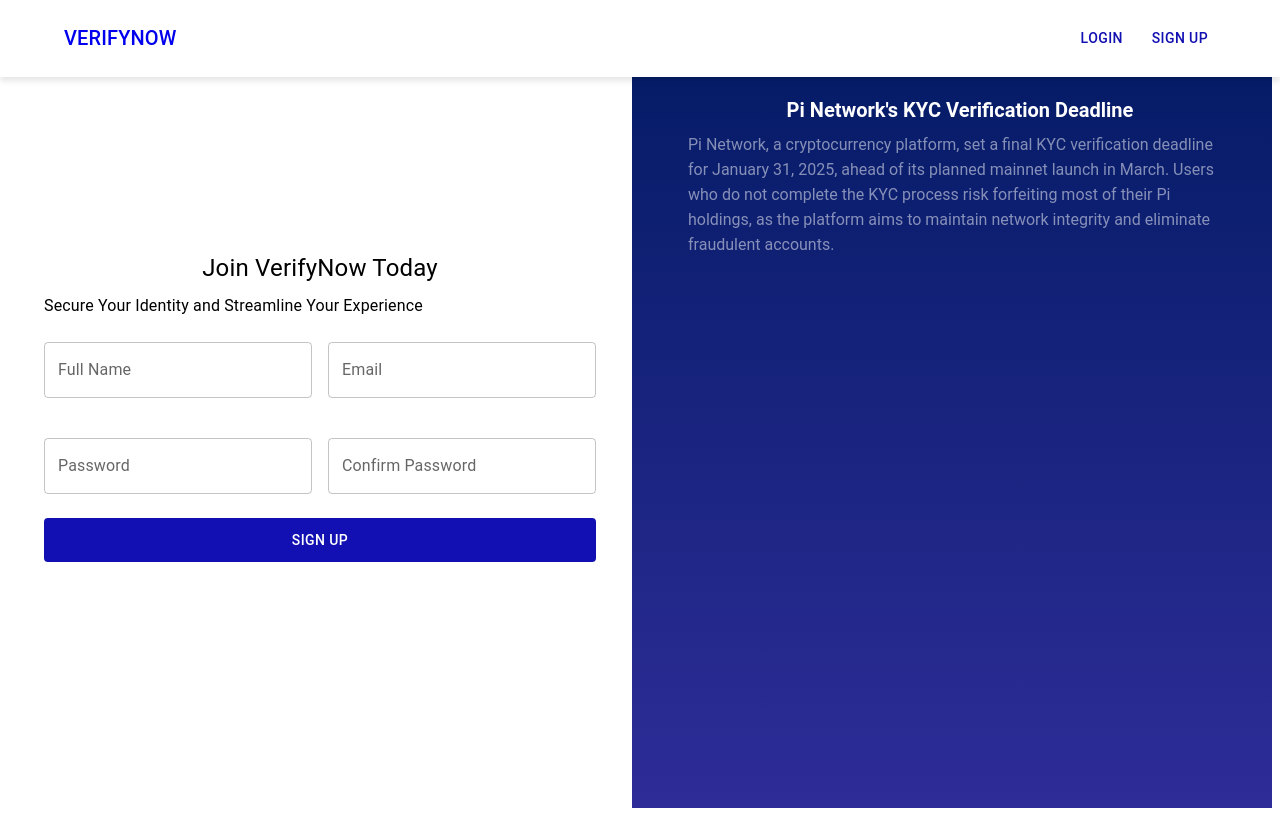
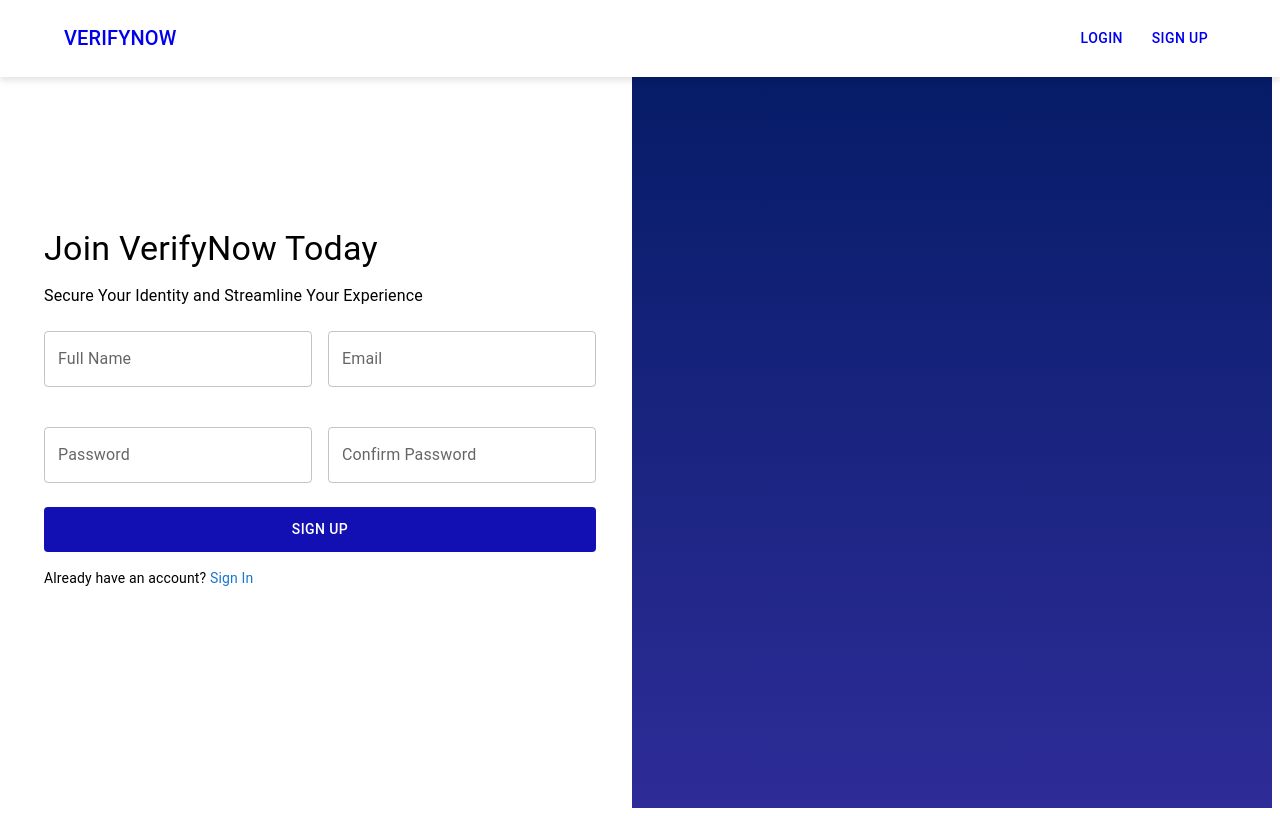
Before and after one commit to BaidyaSworanandaShaan/SmartKYCApp, a Next.js app: page /signup in a window 1280 px wide. Built offline with nearby package versions, Linux system fonts and the light colour scheme; no server answers.

Commit message:
UI Fixes

```diff
--- a/app/signup/page.js
+++ b/app/signup/page.js
@@ -13,6 +13,7 @@
 import axios from "axios";
 import { useRouter } from "next/navigation";
 import { useSession } from "next-auth/react"; // Import NextAuth hooks
+import Link from "next/link";
 
 const Signup = () => {
   const { data: session, status } = useSession(); // Get authentication status
@@ -107,7 +108,7 @@
         <Grid item xs={6}>
           <Container maxWidth="sm">
             <div className="signup--content">
-              <Typography variant="h4" className="title" gutterBottom>
+              <Typography variant="h4" gutterBottom className="sign-title">
                 Join VerifyNow Today
               </Typography>
               <Typography
@@ -206,17 +207,28 @@
                       Sign Up
                     </Button>
                   </Grid>
+                  <Grid item xs={12} >
+                      <Typography variant="body2">
+                        Already have an account?{" "}
+                        <Link
+                          href="/signin"
+                          style={{ color: "#1976d2", textDecoration: "none" }}
+                        >
+                          Sign In
+                        </Link>
+                      </Typography>
+                    </Grid>
                 </Grid>
               </form>
             </div>
           </Container>
         </Grid>
         <Grid item xs={6} className="signup--banner">
-          <div className="slider-item">
+          {/* <div className="slider-item">
             <h2>What's new?</h2>
             <h3>Pi Network's KYC Verification Deadline</h3>
             <p>Pi Network, a cryptocurrency platform, set a final KYC verification deadline for January 31, 2025, ahead of its planned mainnet launch in March. Users who do not complete the KYC process risk forfeiting most of their Pi holdings, as the platform aims to maintain network integrity and eliminate fraudulent accounts.</p>
-          </div>
+          </div> */}
         </Grid>
       </Grid>
 
--- a/app/signup/signup.scss
+++ b/app/signup/signup.scss
@@ -3,6 +3,10 @@
 // @import "~slick-carousel/slick/slick-theme.css";
 
 .signup {
+
+  .sign-title{
+
+  }
   &--content {
     display: flex;
     flex-direction: column;
--- a/components/Navbar.js
+++ b/components/Navbar.js
@@ -37,12 +37,13 @@
             </>
           ) : (
             <>
-              <Button color="inherit" component={Link} href="/signin">
-                Login
-              </Button>
-              <Button color="inherit" component={Link} href="/signup">
-                Sign Up
-              </Button>
+             <Link href="/signin" passHref>
+  <Button color="inherit">Login</Button>
+</Link>
+
+<Link href="/signup" passHref>
+  <Button color="inherit">Sign Up</Button>
+</Link>
             </>
           )}
         </div>
--- a/components/SignupBanner.js
+++ b/components/SignupBanner.js
@@ -4,6 +4,7 @@
 import "./style.scss"; // Adjust the import path based on your styles
 import Link from "next/link";
 import dashboards from "../assets/images/dashboards.png";
+import Image from "next/image";
 
 const SignupBanner = () => {
   console.log(dashboards,'dddd')
@@ -23,7 +24,7 @@
           </Link>
         </Grid>
         <Grid item md={4} xs={12}>
-          <img src={dashboards} alt="Dashboard" className="dashboard-image" />
+          <Image height={100} width={100} src={dashboards} alt="Dashboard" className="dashboard-image" />
         </Grid>
       </Grid>
     </div>
--- a/components/style.scss
+++ b/components/style.scss
@@ -46,7 +46,7 @@
   .banner-title {
     margin-bottom: 1rem;
     font-weight: bold;
-    color: #1310b3; // Primary color
+    color: $primary-color; // Primary color
   }
 
   .banner-subtitle {
@@ -101,14 +101,15 @@
       }
     }
     .desc-title {
-      font-size: 1.1rem;
+      font-size: 18px;
       font-family: $font-family;
       margin-bottom: 12px;
     }
     .desc-para {
-      font-size: 14px;
+      font-size: 16px;
       margin: 8px 0;
       font-family: $font-family;
+      line-height: 1.7;
     }
     .icon {
       color: #3366ff;
@@ -154,6 +155,7 @@
     &-content {
       text-align: left;
       margin: 10px 0;
+      line-height: 1.7;
     }
   }
 }
```
Also changed, not shown: app/signin/page.js (+4 -3 lines), components/HeroSection.js (+7 -8 lines), 2 other files (tests, documents, lock files or other folders).
